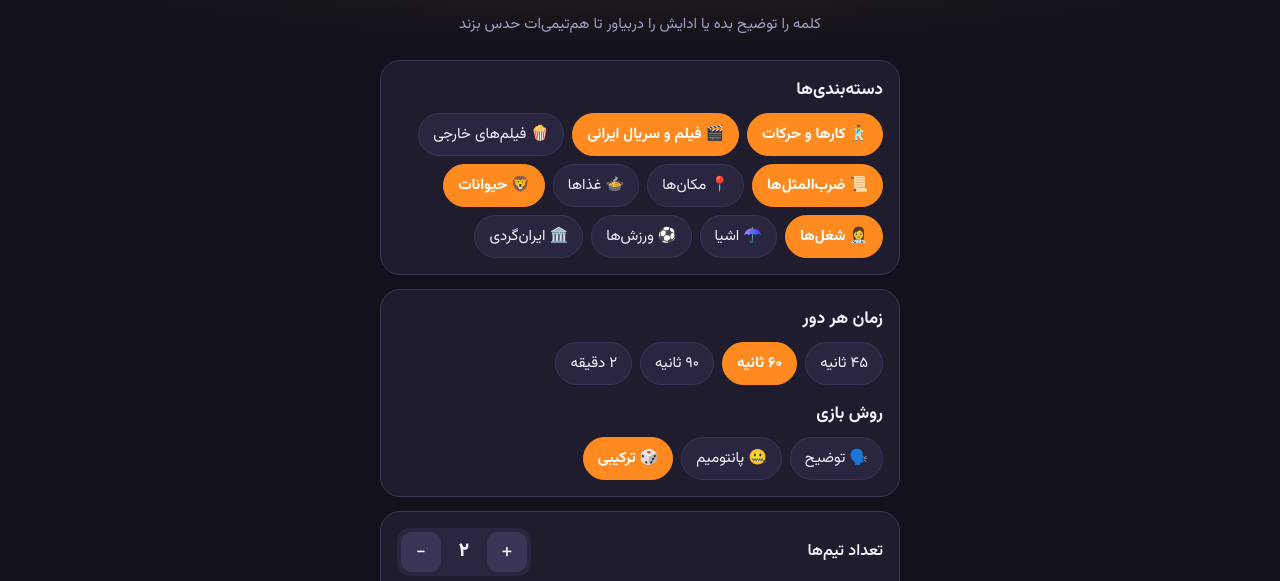
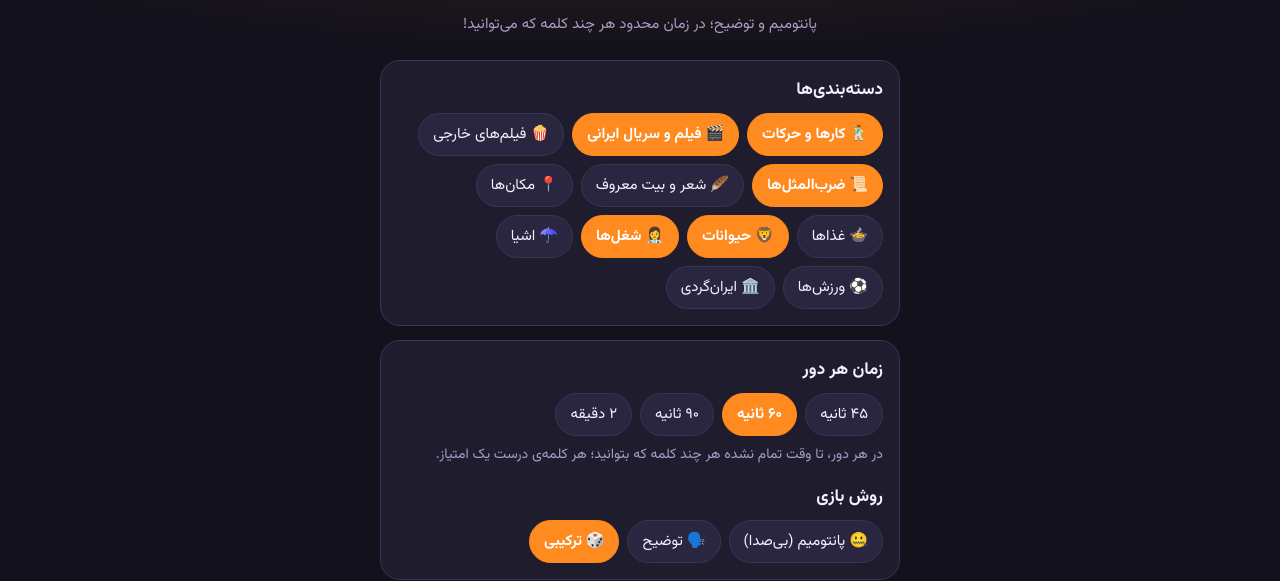
Before and after one commit to ETohidi/dorehami, a plain HTML site: page headsup.html in a window 1280 px wide. Shown: the part 202-783 px from the top of the page. Drawn offline with Linux system fonts and the light colour scheme.

Commit message:
Update headsup.html: poems, word memory, Moshaere link

```diff
--- a/headsup.html
+++ b/headsup.html
@@ -97,7 +97,7 @@ p{line-height:1.9}
   <div class="topbar"><a class="icon home" href="./" aria-label="خانه">🏠</a><span></span></div>
   <div class="emoji center" style="margin-top:8px">🤔</div>
   <h1>حدس بزن!</h1>
-  <p class="sub">کلمه را توضیح بده یا ادایش را دربیاور تا هم‌تیمی‌ات حدس بزند</p>
+  <p class="sub">پانتومیم و توضیح؛ در زمان محدود هر چند کلمه که می‌توانید!</p>
   <div class="card">
     <h2>دسته‌بندی‌ها</h2>
     <div class="chips" id="cats"></div>
@@ -105,6 +105,7 @@ p{line-height:1.9}
   <div class="card">
     <h2>زمان هر دور</h2>
     <div class="chips" id="times"></div>
+    <p class="muted" style="margin:6px 0 0;font-size:14px">در هر دور، تا وقت تمام نشده هر چند کلمه که بتوانید؛ هر کلمه‌ی درست یک امتیاز.</p>
     <h2 style="margin-top:16px">روش بازی</h2>
     <div class="chips" id="modes"></div>
   </div>
@@ -202,7 +203,8 @@ const WORDS_EXTRA={
 actions:{t:'کارها و حرکات',e:'🕺',w:['مسواک زدن','رانندگی','شنا کردن','آشپزی','عکس گرفتن','رقصیدن','اتو کردن','ماهیگیری','چای ریختن','خمیازه کشیدن','عطسه کردن','سلفی گرفتن','گیتار زدن','تایپ کردن','جارو کردن','بستنی خوردن','سگ را بیرون بردن','چتر باز کردن','کادو باز کردن','بند کفش بستن','ریش تراشیدن','سوار اسب شدن','شعبده‌بازی','فوت کردن شمع تولد','قاچ کردن هندوانه','در صف ایستادن','بادکنک باد کردن','پختن نان','نخ کردن سوزن','بالا رفتن از نردبان','دعوای بالشی','لباس پهن کردن','چادر زدن','تخم‌مرغ شکستن','بیدار شدن با زنگ ساعت']},
 irmovies:{t:'فیلم و سریال ایرانی',e:'🎬',w:['جدایی نادر از سیمین','فروشنده','درباره الی','دایی جان ناپلئون','پایتخت','شهرزاد','مارمولک','اجاره‌نشین‌ها','خانه سبز','قصه‌های مجید','کلاه قرمزی','زیر آسمان شهر','مختارنامه','هزاردستان','گاو','طعم گیلاس','بچه‌های آسمان','سنتوری','لیلی با من است','مهمان مامان','شب‌های برره','ساعت خوش','آژانس شیشه‌ای','خانه دوست کجاست','یک حبه قند','کلاه قرمزی و پسرخاله','نون خ','بزرگ‌مرد کوچک','پاورچین','خانه به دوش']},
 movies:{t:'فیلم‌های خارجی',e:'🍿',w:['تایتانیک','پدرخوانده','هری پاتر','ارباب حلقه‌ها','شیرشاه','علاءالدین','ماتریکس','جنگ ستارگان','آواتار','مرد عنکبوتی','بتمن','شرک','داستان اسباب‌بازی','جومانجی','پارک ژوراسیک','تنها در خانه','فارست گامپ','رستگاری در شاوشنک','یخ‌زده','در جستجوی نمو','فرار از زندان','بازی تاج و تخت','دزدان دریایی کارائیب','سفید برفی','پینوکیو','کینگ کونگ','تام و جری','باب اسفنجی']},
-proverbs:{t:'ضرب‌المثل‌ها',e:'📜',w:['کار نیکو کردن از پر کردن است','دیگ به دیگ می‌گه روت سیاه','یک دست صدا نداره','جوجه رو آخر پاییز می‌شمرن','از این گوش می‌گیره از اون گوش در می‌کنه','شتر دیدی ندیدی','کاسه‌ای زیر نیم‌کاسه است','تا تنور داغه نون رو بچسبون','دود از کنده بلند می‌شه','سیلی نقد به از حلوای نسیه','قطره قطره جمع گردد وانگهی دریا شود','مرغ همسایه غازه','هر که بامش بیش برفش بیشتر','خواستن توانستن است','گربه دستش به گوشت نمی‌رسه می‌گه بو می‌ده','کوه به کوه نمی‌رسه آدم به آدم می‌رسه','دوری و دوستی','ماهی رو هر وقت از آب بگیری تازه‌ست','نوش‌دارو بعد از مرگ سهراب','آب در هاون کوبیدن','زیره به کرمان بردن','خربزه خوردی پای لرزش هم بنشین','یک سوزن به خودت بزن یک جوالدوز به مردم','آب که از سر گذشت چه یک وجب چه صد وجب','هر چه بگندد نمکش می‌زنند','آشپز که دو تا شد آش یا شور می‌شه یا بی‌نمک']}
+proverbs:{t:'ضرب‌المثل‌ها',e:'📜',w:['کار نیکو کردن از پر کردن است','دیگ به دیگ می‌گه روت سیاه','یک دست صدا نداره','جوجه رو آخر پاییز می‌شمرن','از این گوش می‌گیره از اون گوش در می‌کنه','شتر دیدی ندیدی','کاسه‌ای زیر نیم‌کاسه است','تا تنور داغه نون رو بچسبون','دود از کنده بلند می‌شه','سیلی نقد به از حلوای نسیه','قطره قطره جمع گردد وانگهی دریا شود','مرغ همسایه غازه','هر که بامش بیش برفش بیشتر','خواستن توانستن است','گربه دستش به گوشت نمی‌رسه می‌گه بو می‌ده','کوه به کوه نمی‌رسه آدم به آدم می‌رسه','دوری و دوستی','ماهی رو هر وقت از آب بگیری تازه‌ست','نوش‌دارو بعد از مرگ سهراب','آب در هاون کوبیدن','زیره به کرمان بردن','خربزه خوردی پای لرزش هم بنشین','یک سوزن به خودت بزن یک جوالدوز به مردم','آب که از سر گذشت چه یک وجب چه صد وجب','هر چه بگندد نمکش می‌زنند','آشپز که دو تا شد آش یا شور می‌شه یا بی‌نمک','کار از محکم‌کاری عیب نمی‌کنه','آب که یه جا بمونه می‌گنده','از تو حرکت از خدا برکت','بادمجون بم آفت نداره','تخم‌مرغ دزد شتر دزد می‌شه','جواب های، هویه','خواهی نشوی رسوا همرنگ جماعت شو','دست بالای دست بسیاره','زبان سرخ سر سبز می‌دهد بر باد','سنگ بزرگ علامت نزدنه','شاهنامه آخرش خوشه','عجله کار شیطونه','فیلش یاد هندوستون کرده','کبوتر با کبوتر باز با باز','عاقبت گرگ‌زاده گرگ شود','مارگزیده از ریسمون سیاه و سفید می‌ترسه','نابرده رنج گنج میسر نمی‌شود','هر گردی گردو نیست','یک کلاغ چهل کلاغ','آب از سرچشمه گل‌آلوده','با یک گل بهار نمی‌شه','چاه مکن بهر کسی','دنیا دار مکافاته']},
+poems:{t:'شعر و بیت معروف',e:'🪶',w:['بنی‌آدم اعضای یکدیگرند','توانا بود هر که دانا بود','چو ایران نباشد تن من مباد','به نام خداوند جان و خرد','بشنو از نی چون حکایت می‌کند','هر کسی کو دور ماند از اصل خویش','الا یا ایها الساقی ادر کأسا و ناولها','اگر آن ترک شیرازی به دست آرد دل ما را','یوسف گم‌گشته بازآید به کنعان غم مخور','دوش دیدم که ملائک در میخانه زدند','این قافله عمر عجب می‌گذرد','ابر و باد و مه و خورشید و فلک در کارند','دلا نزد کسی بنشین که او از دل خبر دارد','ای ساربان آهسته رو کآرام جانم می‌رود','آسمان بار امانت نتوانست کشید','صبح است ساقیا قدحی پر شراب کن','تا مرد سخن نگفته باشد عیب و هنرش نهفته باشد','رسید مژده که آمد بهار و سبزه دمید','کجایید ای شهیدان خدایی','من مست و تو دیوانه ما را که برد خانه','بیا تا گل برافشانیم و می در ساغر اندازیم','یاد باد آن که نهانت نظری با ما بود','خوشا شیراز و وضع بی‌مثالش','دست از طلب ندارم تا کام من برآید','کنون رزم سهراب و رستم شنو','مژده ای دل که مسیحا نفسی می‌آید']}
 };
 
 const ALL=Object.assign({},WORDS_EXTRA,WORDS);
@@ -211,14 +213,15 @@ let cats=new Set(saved.c),secs=saved.t,mode=saved.m,teamNames=saved.names.slice(
 function chips(box,items,isOn,onClick){box.innerHTML='';items.forEach(([k,label])=>{const b=document.createElement('button');b.className='chip'+(isOn(k)?' on':'');b.textContent=label;b.onclick=()=>{onClick(k);[...box.children].forEach((c,i)=>c.classList.toggle('on',isOn(items[i][0])))};box.appendChild(b)})}
 chips($('#cats'),Object.entries(ALL).map(([k,c])=>[k,c.e+' '+c.t]),k=>cats.has(k),k=>cats.has(k)?cats.delete(k):cats.add(k));
 chips($('#times'),[[45,'۴۵ ثانیه'],[60,'۶۰ ثانیه'],[90,'۹۰ ثانیه'],[120,'۲ دقیقه']],k=>k===secs,k=>secs=k);
-const MODES={say:'🗣️ توضیح',mime:'🤐 پانتومیم',mix:'🎲 ترکیبی'};
+const MODES={mime:'🤐 پانتومیم (بی‌صدا)',say:'🗣️ توضیح',mix:'🎲 ترکیبی'};
 chips($('#modes'),Object.entries(MODES),k=>k===mode,k=>mode=k);
 const TN=stepper($('#sTeams'),1,4,saved.n,renderTeams);
 function renderTeams(n){const box=$('#teamNames');if(!box)return;box.innerHTML='';if(n<2)return;for(let i=0;i<n;i++){const d=document.createElement('div');d.className='teamIn';const inp=document.createElement('input');inp.type='text';inp.value=teamNames[i]||('تیم '+fa(i+1));inp.oninput=()=>teamNames[i]=inp.value;d.appendChild(inp);box.appendChild(d)}}
 renderTeams(TN.v);
 
 let G,deck=[];
-function buildDeck(){let pool=[];cats.forEach(k=>ALL[k].w.forEach(w=>pool.push([k,w])));deck=shuffle(pool)}
+let used=new Set(store.get('huUsed',[]));
+function buildDeck(){let pool=[];cats.forEach(k=>ALL[k].w.forEach(w=>pool.push([k,w])));let fresh=pool.filter(x=>!used.has(x[1]));if(fresh.length<15){pool.forEach(x=>used.delete(x[1]));fresh=pool;store.set('huUsed',[...used])}deck=shuffle(fresh)}
 $('#startBtn').onclick=()=>{
   if(!cats.size){cats.add('animals');}
   store.set('hu',{c:[...cats],t:secs,m:mode,n:TN.v,names:teamNames});
@@ -249,7 +252,7 @@ $('#goBtn').onclick=()=>{
 };
 function nextWord(){
   if(!deck.length)buildDeck();
-  const [k,w]=deck.pop();
+  const [k,w]=deck.pop();used.add(w);store.set('huUsed',[...used].slice(-3000));
   R.cur={k,w,m:mode==='mix'?(Math.random()<.5?'say':'mime'):mode};
   $('#word').textContent=w;$('#catTag').textContent=ALL[k].e+' '+ALL[k].t;$('#modeTag').textContent=MODES[R.cur.m];
 }
```
